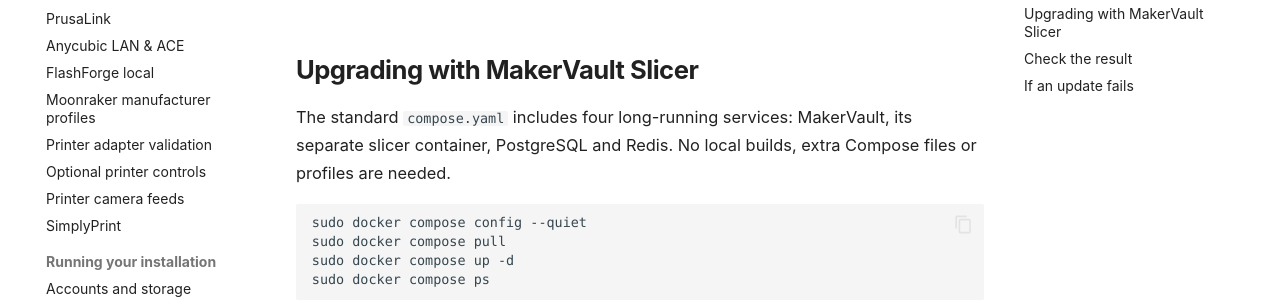
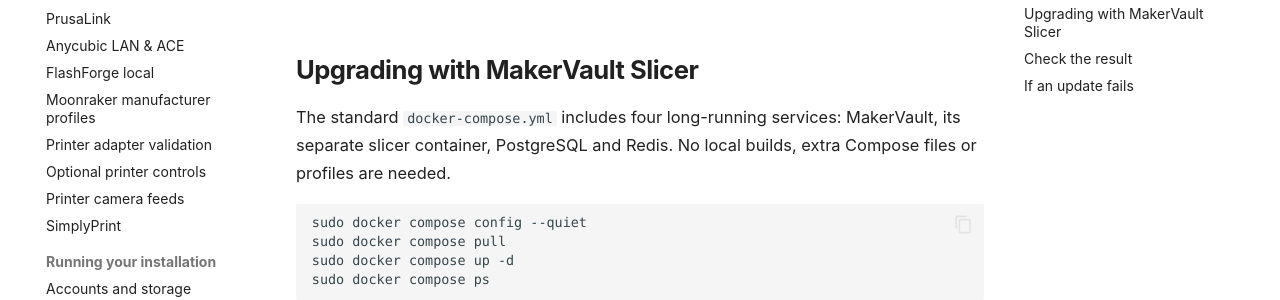
Before and after one commit to gavrd7/MakerVault-docs, an MkDocs documentation site: the page built from docs/guide/administration/updates.md, in a window 1280 px wide and 900 px high, scrolled down 894 px. Shown: the part 149-449 px from the top of the window. Built offline with MkDocs 1.6.1 and Material for MkDocs 9.7.7, drawn with Linux system fonts in a browser that asks for light colours; comment, search, counter and statistics services are not loaded.

Commit message:
docs(install): match canonical docker-compose.yml filename

````diff
--- a/docs/guide/administration/updates.md
+++ b/docs/guide/administration/updates.md
@@ -35,7 +35,7 @@ MAKERVAULT_IMAGE=ghcr.io/gavrd7/makervault:1.7.0
 
 ## Upgrading with MakerVault Slicer
 
-The standard `compose.yaml` includes four long-running services: MakerVault, its separate slicer container, PostgreSQL and Redis. No local builds, extra Compose files or profiles are needed.
+The standard `docker-compose.yml` includes four long-running services: MakerVault, its separate slicer container, PostgreSQL and Redis. No local builds, extra Compose files or profiles are needed.
 
 ```bash
 sudo docker compose config --quiet
````
